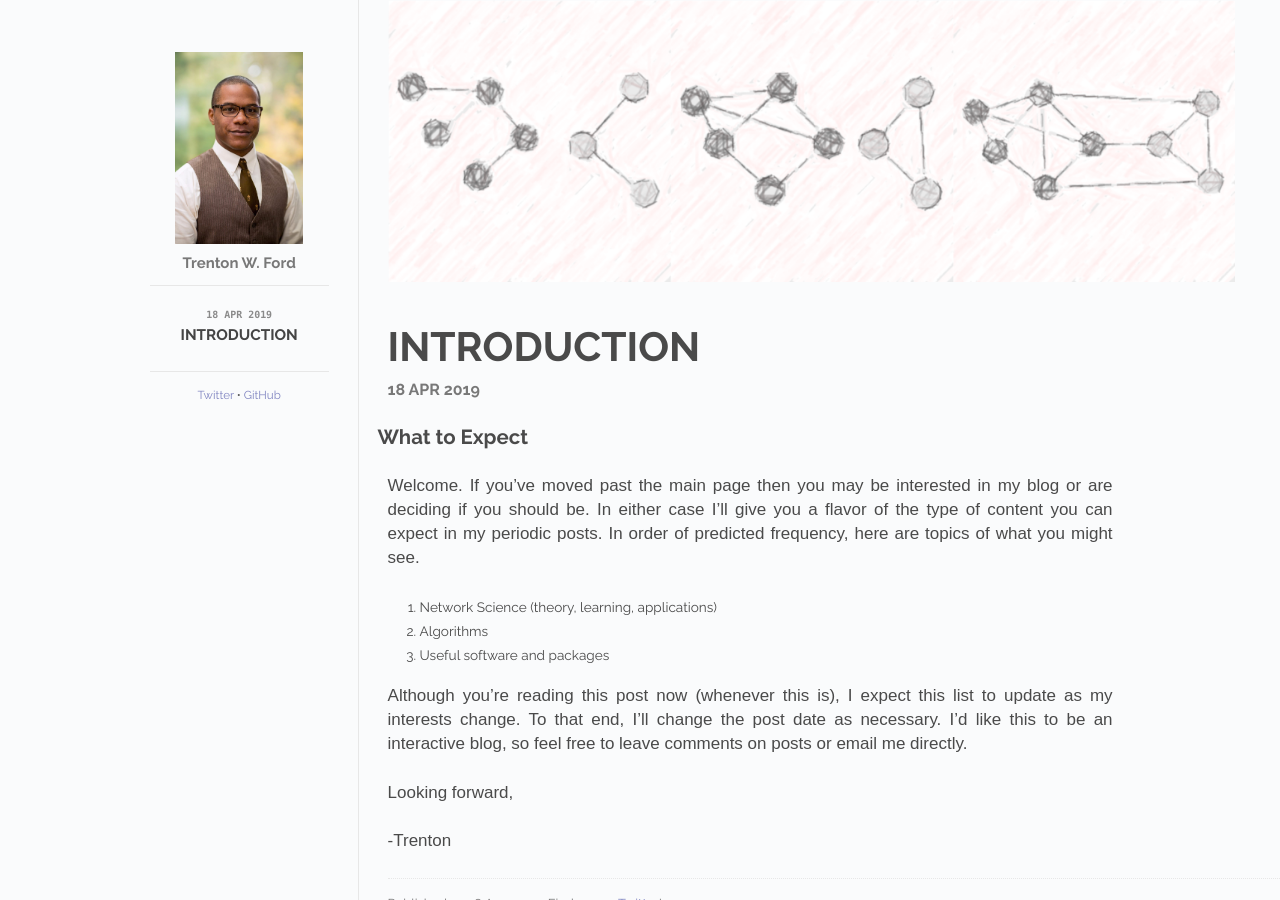
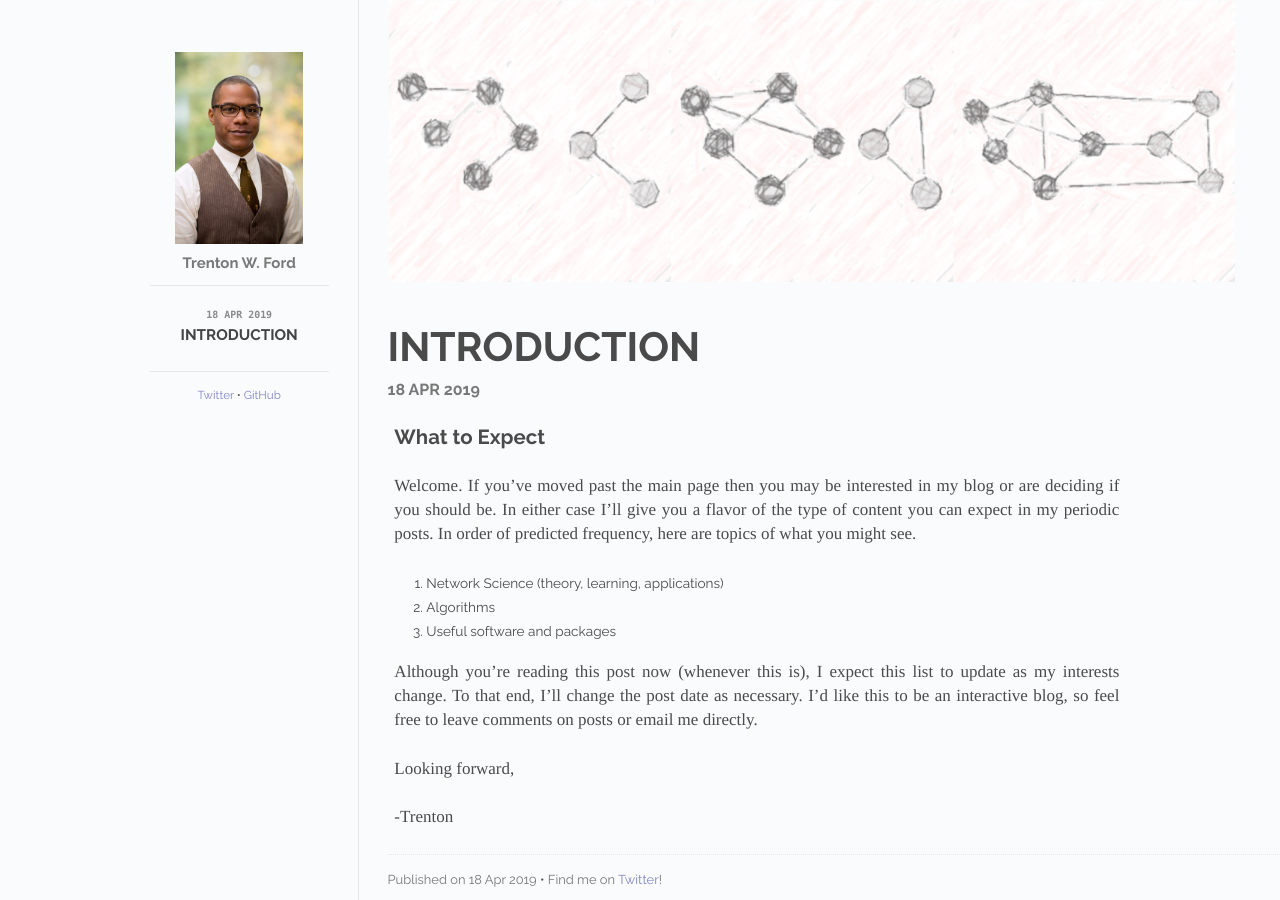
Before and after one commit to tford9/tford9.github.io, a Jekyll site: the page built from index.html, in a window 1280 px wide. Built offline with Jekyll 4.4.1, drawn with Linux system fonts in a browser that asks for light colours; some web fonts are replaced.

Commit message:
fixing a blown commit

```diff
--- a/css/main.css
+++ b/css/main.css
@@ -148,12 +148,13 @@ a:hover {
 .post {
   line-height: 24px;
   max-width: 725px;
+  margin-left: 0.5em;
   clear: both;
 }
 
 .post h2 {
   margin-top: 1.25em;
-  margin-left: -0.5em;
+  /*margin-left: -0.5em;*/
   margin-bottom: 1.25em;
 }
 
@@ -174,7 +175,7 @@ a:hover {
 }
 
 .post p {
-  font-family: 'Source Sans Pro', Arial, sans-serif;
+  font-family: 'Source Serif Pro', Times, serif;
   font-size: 17px;
   margin-bottom: 1.45em;
   text-align: justify;
```
Also changed, not shown: _uploads/favicon.ico (deleted), favicon.ico, 9 other files.
